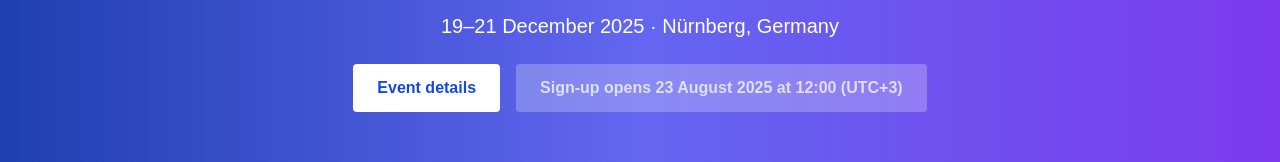
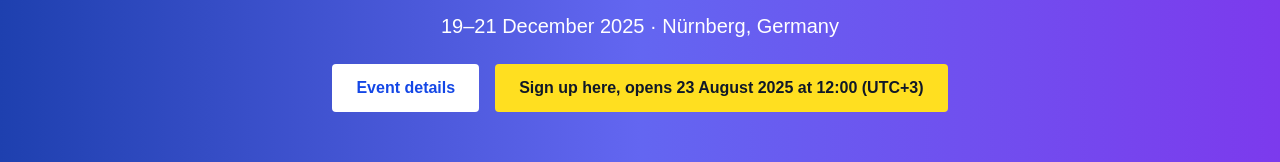
Before and after one commit to Tapiiri/AcademicCultureEnjoyers, a Next.js app: page / in a window 1280 px wide. Shown: the part 721-883 px from the top of the page. Built offline with nearby package versions, Linux system fonts and the light colour scheme; no server answers.

Commit message:
fix: shorten Thomastag signup button text

```diff
--- a/src/app/events/thomastag-2025/page.tsx
+++ b/src/app/events/thomastag-2025/page.tsx
@@ -1,11 +1,8 @@
 import ClientImageWithCarousel from '@/components/ClientImageWithCarousel';
 import HeroVideoWithModal from '@/components/HeroVideoWithModal';
-import TallyForm from '@/components/TallyForm';
-import { getEventSignupForm } from '@/lib/tally';
 import {
   THOMASTAG_SIGNUP_CLOSES_TEXT,
   THOMASTAG_SIGNUP_OPENS_TEXT,
-  isThomastagSignupOpen,
 } from '@/lib/thomastag';
 import type { Metadata } from 'next';
 import Link from 'next/link';
@@ -358,25 +355,16 @@ export default function Thomastag2025Page() {
   );
 }
 
-async function SignupSection() {
-  const formId = await getEventSignupForm('Thomastag 2025');
-  const signupOpen = isThomastagSignupOpen();
+function SignupSection() {
   return (
     <section className="text-center">
       <h2 className="mb-4 text-2xl font-semibold">Ready to join?</h2>
-      {signupOpen ? (
-        formId ? (
-          <TallyForm formId={formId} height={600} />
-        ) : (
-          <p className="text-gray-700 dark:text-gray-300">
-            Signup form unavailable. Please try again later.
-          </p>
-        )
-      ) : (
-        <p className="text-gray-700 dark:text-gray-300">
-          {`Sign-up opens ${THOMASTAG_SIGNUP_OPENS_TEXT}`}
-        </p>
-      )}
+      <Link
+        href="https://signup.academicculture.org/events/thomastag-2025"
+        className="rounded bg-yellow-300 px-6 py-3 font-semibold text-gray-900 hover:bg-yellow-400"
+      >
+        {`Sign up here, opens ${THOMASTAG_SIGNUP_OPENS_TEXT}`}
+      </Link>
       <p className="mt-2 text-sm text-gray-600 dark:text-gray-400">
         Seats are limited to 30 — first come, first served.
       </p>
--- a/src/app/page.tsx
+++ b/src/app/page.tsx
@@ -1,9 +1,5 @@
 import HomeHeroImageClient from '@/components/HomeHeroImageClient';
-import { getEventSignupForm } from '@/lib/tally';
-import {
-  THOMASTAG_SIGNUP_OPENS_TEXT,
-  isThomastagSignupOpen,
-} from '@/lib/thomastag';
+import { THOMASTAG_SIGNUP_OPENS_TEXT } from '@/lib/thomastag';
 import type { Metadata } from 'next';
 import Image from 'next/image';
 import Link from 'next/link';
@@ -84,9 +80,7 @@ export default function Home() {
 
 
 
-async function ThomastagHero() {
-  const formId = await getEventSignupForm('Thomastag 2025');
-  const signupOpen = isThomastagSignupOpen();
+function ThomastagHero() {
   return (
     <section className="front-hero-gradient py-20 text-center text-white">
       <div className="mx-auto max-w-4xl px-8">
@@ -107,30 +101,12 @@ async function ThomastagHero() {
           >
             Event details
           </Link>
-                {signupOpen ? (
-                  formId ? (
           <Link
-                      href={`https://tally.so/r/${formId}`}
+            href="https://signup.academicculture.org/events/thomastag-2025"
             className="rounded bg-yellow-300 px-6 py-3 font-semibold text-gray-900 hover:bg-yellow-400"
           >
-                      Sign up now
+            {`Sign up here, opens ${THOMASTAG_SIGNUP_OPENS_TEXT}`}
           </Link>
-                  ) : (
-                    <button
-                      disabled
-                      className="cursor-not-allowed rounded bg-white/30 px-6 py-3 font-semibold text-white opacity-80"
-                    >
-                      Signup form unavailable. Please try again later.
-                    </button>
-                  )
-                ) : (
-                  <button
-                    disabled
-                    className="cursor-not-allowed rounded bg-white/30 px-6 py-3 font-semibold text-white opacity-80"
-                  >
-                    {`Sign-up opens ${THOMASTAG_SIGNUP_OPENS_TEXT}`}
-                  </button>
-                )}
         </div>
       </div>
     </section>
--- a/src/lib/thomastag.ts
+++ b/src/lib/thomastag.ts
@@ -1,12 +1,2 @@
-export const THOMASTAG_SIGNUP_OPENS = new Date('2025-08-23T09:00:00Z');
-export const THOMASTAG_SIGNUP_CLOSES = new Date('2025-08-31T20:59:00Z');
-
-export function isThomastagSignupOpen(now: Date = new Date()): boolean {
-  return (
-    now.getTime() >= THOMASTAG_SIGNUP_OPENS.getTime() &&
-    now.getTime() <= THOMASTAG_SIGNUP_CLOSES.getTime()
-  );
-}
-
 export const THOMASTAG_SIGNUP_OPENS_TEXT = '23 August 2025 at 12:00 (UTC+3)';
 export const THOMASTAG_SIGNUP_CLOSES_TEXT = '31 August 2025 at 23:59 (UTC+3)';
```
Lines whose indentation alone changed are shown as unchanged.
